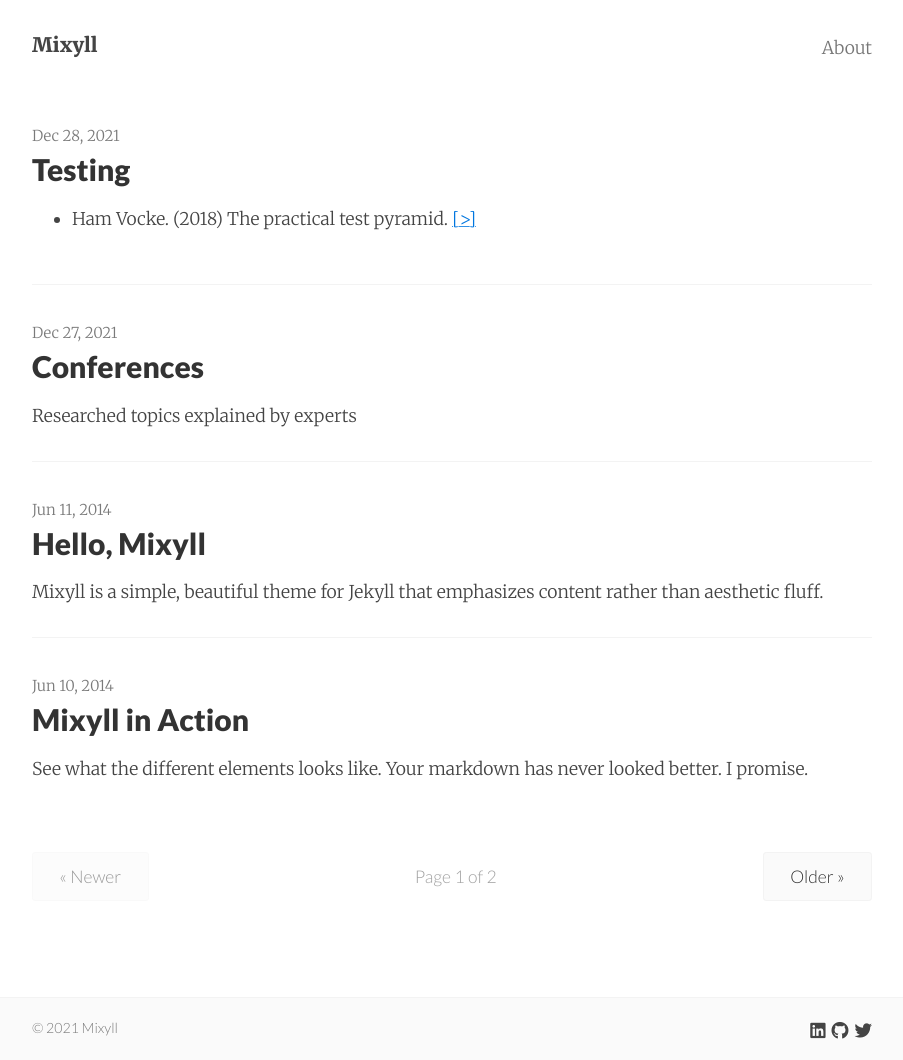
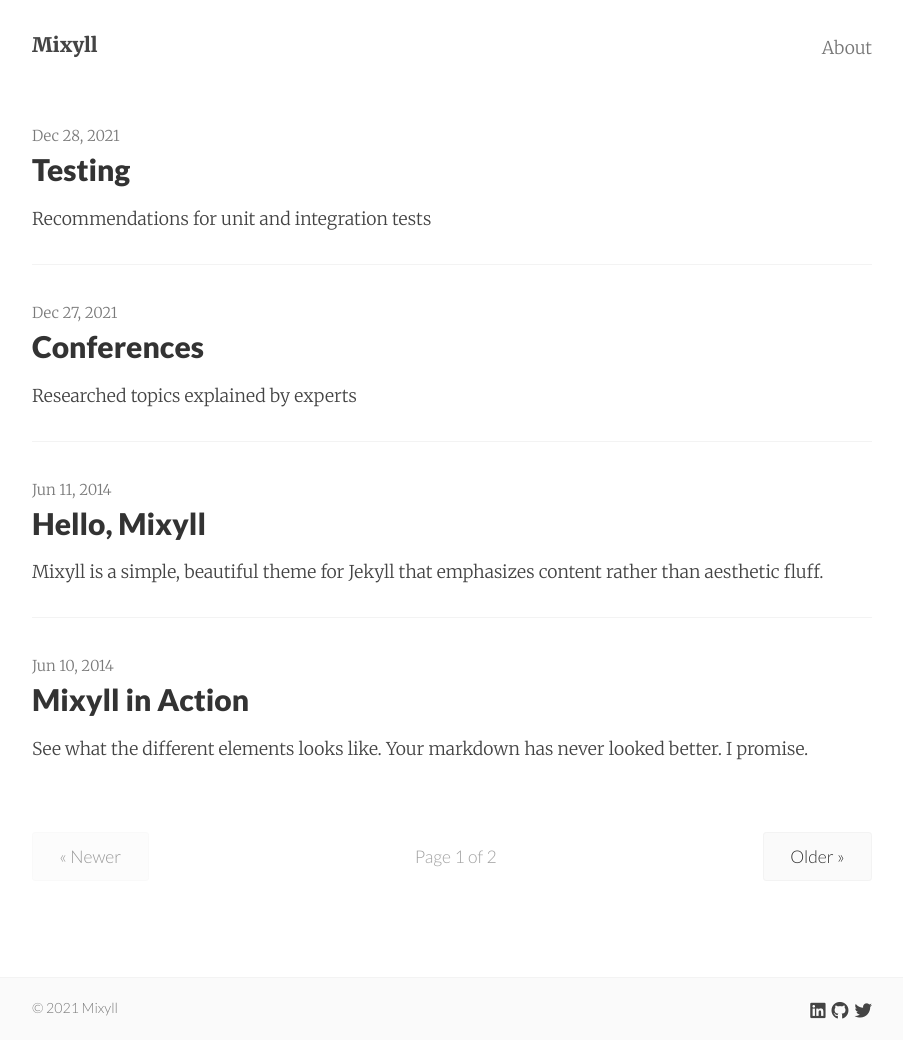
Before and after one commit to km3ll/km3ll.github.io, a Jekyll site: the page built from index.html, in a window 1280 px wide. Shown: the whole page, without its empty margins (188-1091 px from the left). Built offline with Jekyll 4.4.1, drawn with Linux system fonts in a browser that asks for light colours; nearby versions of some CDN libraries; the list of posts is cut into pages by our own code.

Commit message:
Add description to post

```diff
--- a/_posts/2021-12-28-testing.md
+++ b/_posts/2021-12-28-testing.md
@@ -2,7 +2,7 @@
 layout: post
 title: Testing
 date: 2021-12-28 17:08
-summary:
+summary: Recommendations for unit and integration tests
 categories: jekyll mixyll
 ---
 
```
